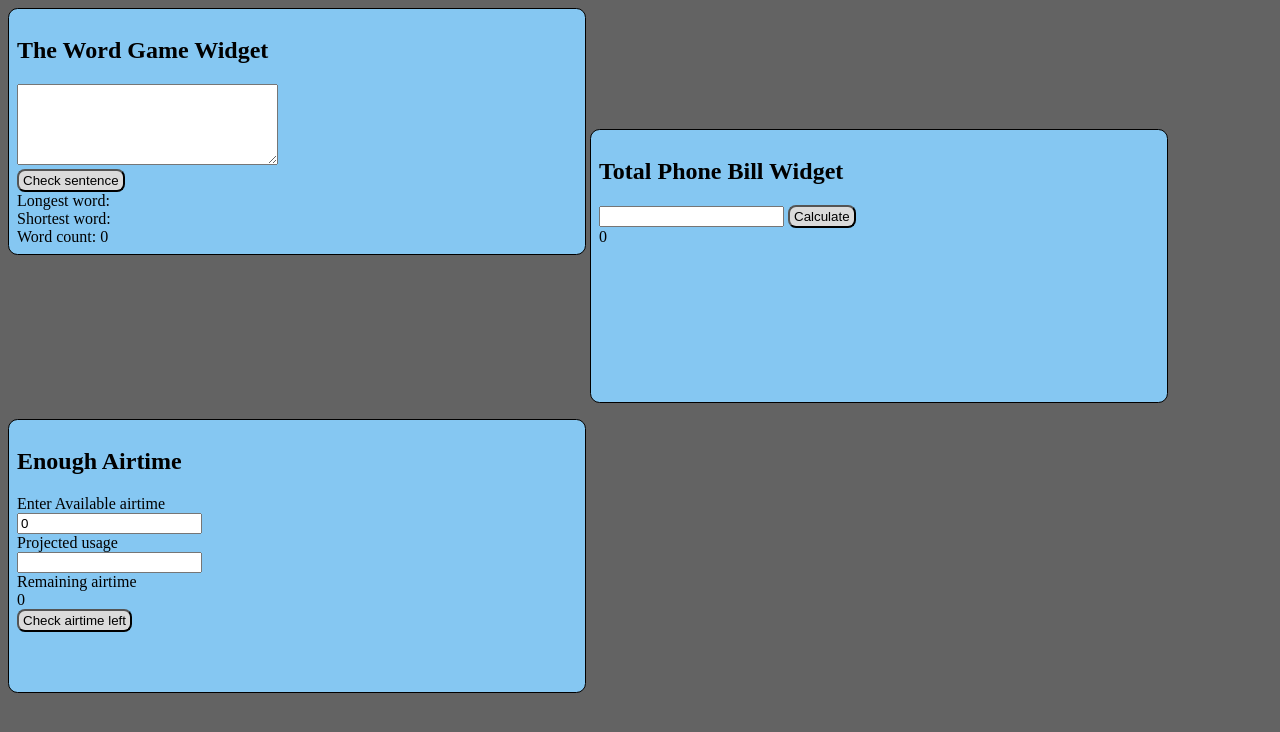
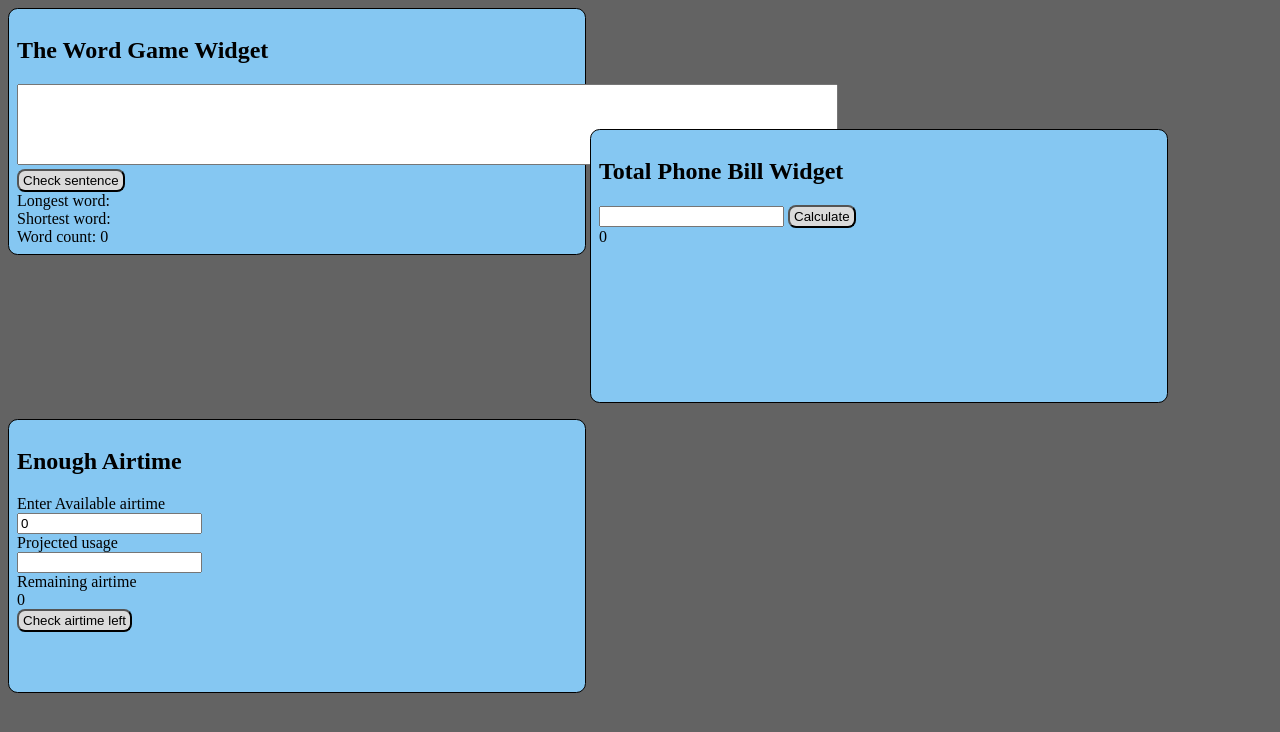
Before and after one commit to Neva2023/Bootcamp-api-express, a website: page public/index.html in a window 1280 px wide. Drawn offline with nearby package versions, Linux system fonts and the light colour scheme.

Commit message:
Your descriptive commit message here

```diff
--- a/public/index.html
+++ b/public/index.html
@@ -85,7 +85,7 @@
         <div class="wordgame">
             <h2>The Word Game Widget</h2>
         <div>
-            <textarea x-model= "sentence" name="" id="" cols="30" rows="5" ></textarea>
+            <textarea x-model= "sentence" name="" id="" cols="100" rows="5" ></textarea>
 
             <div>
                 <button x-on:click="checkSentence">Check sentence</button>
```
